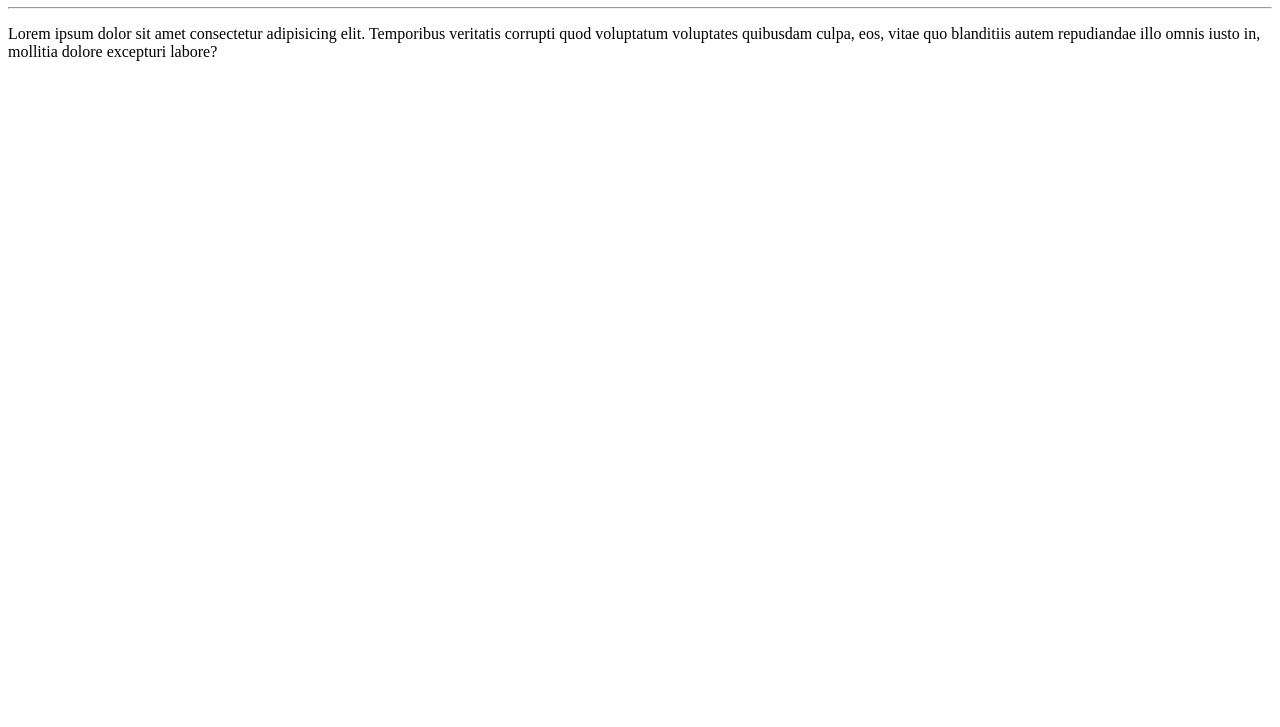
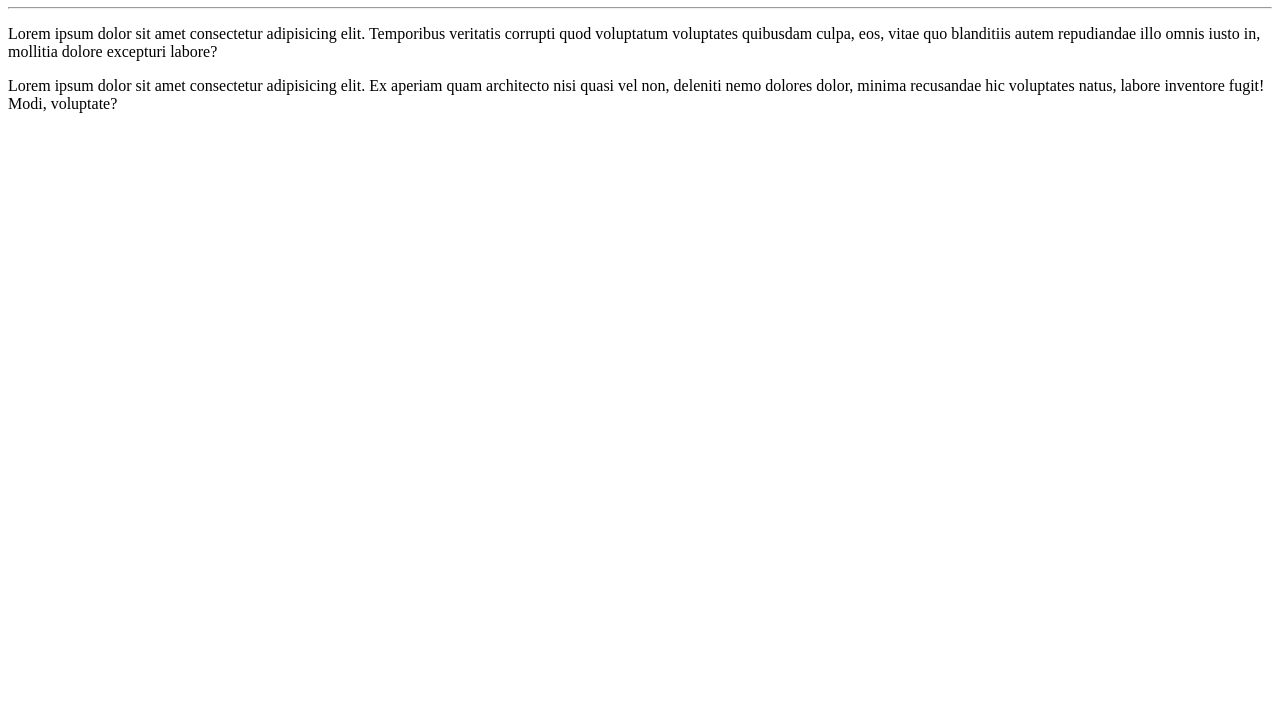
Before and after one commit to CarlosFelipePaixao/OlaMundo, a plain HTML site: page site-exemplo/index.html in a window 1280 px wide. Shown: the part 73-800 px from the top of the page. Drawn offline with Linux system fonts and the light colour scheme.

Commit message:
Adicionei novo parágrafo!

```diff
--- a/site-exemplo/index.html
+++ b/site-exemplo/index.html
@@ -10,5 +10,6 @@
     <h1>Olá, Mundo!</h1>
     <hr>
     <p>Lorem ipsum dolor sit amet consectetur adipisicing elit. Temporibus veritatis corrupti quod voluptatum voluptates quibusdam culpa, eos, vitae quo blanditiis autem repudiandae illo omnis iusto in, mollitia dolore excepturi labore?</p>
+    <p>Lorem ipsum dolor sit amet consectetur adipisicing elit. Ex aperiam quam architecto nisi quasi vel non, deleniti nemo dolores dolor, minima recusandae hic voluptates natus, labore inventore fugit! Modi, voluptate?</p>
 </body>
 </html>
```
